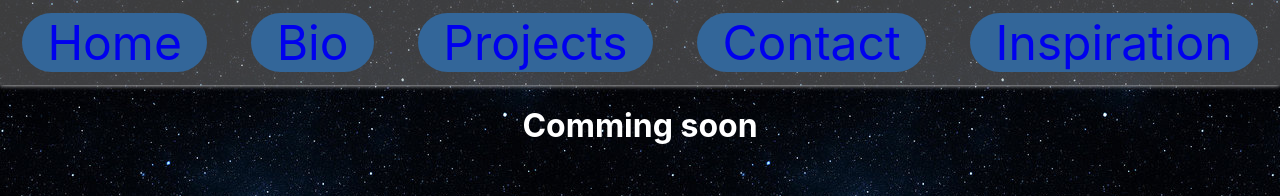
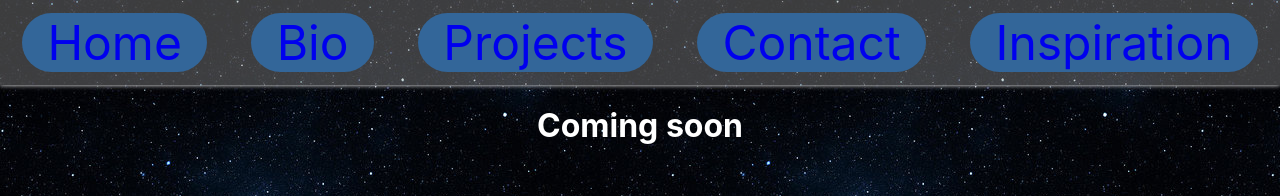
Before and after one commit to JmMcGehee/portfolio, a React (Create React App) app: page /inspiration in a window 1280 px wide. Shown: the top 196 px of the page. Built offline with nearby package versions, Linux system fonts and the light colour scheme.

Commit message:
corrected spelling

```diff
--- a/src/components/Inspiration.js
+++ b/src/components/Inspiration.js
@@ -5,7 +5,7 @@ function Inspiration() {
   return (
     <div id="inspiration">
       <Nav />
-      <h1>Comming soon</h1>
+      <h1>Coming soon</h1>
     </div>
   )
 }
```
